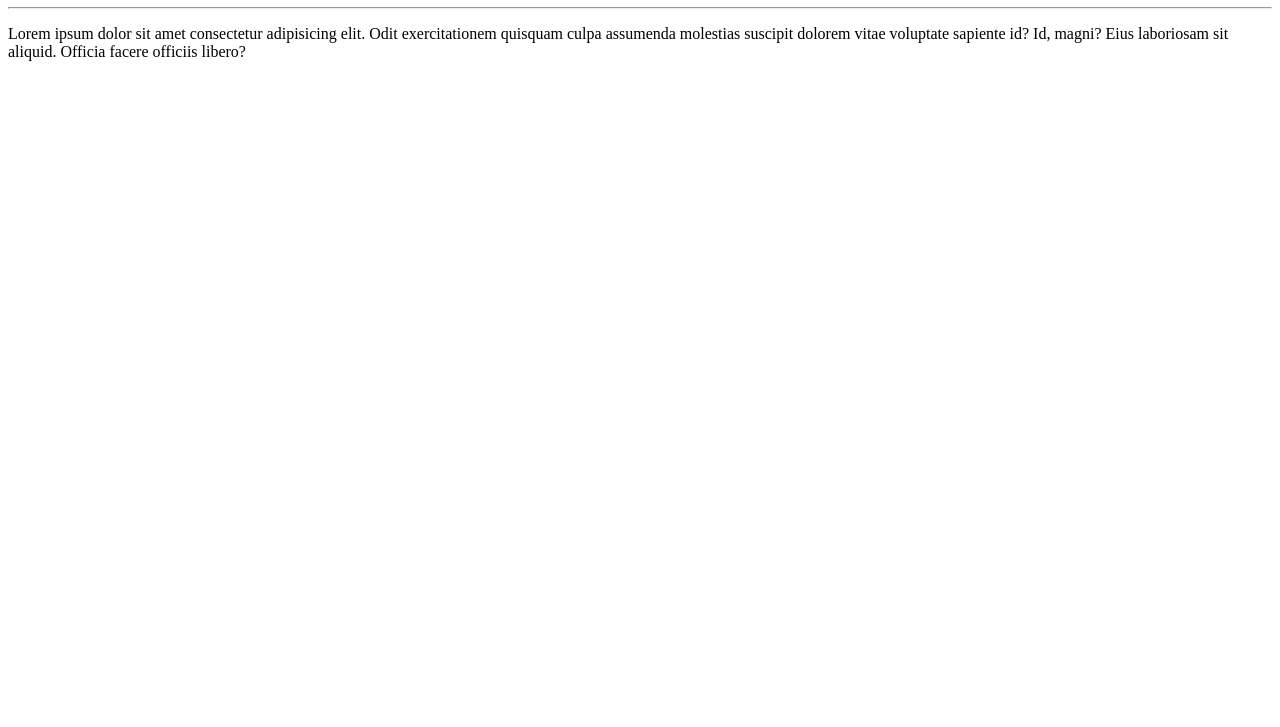
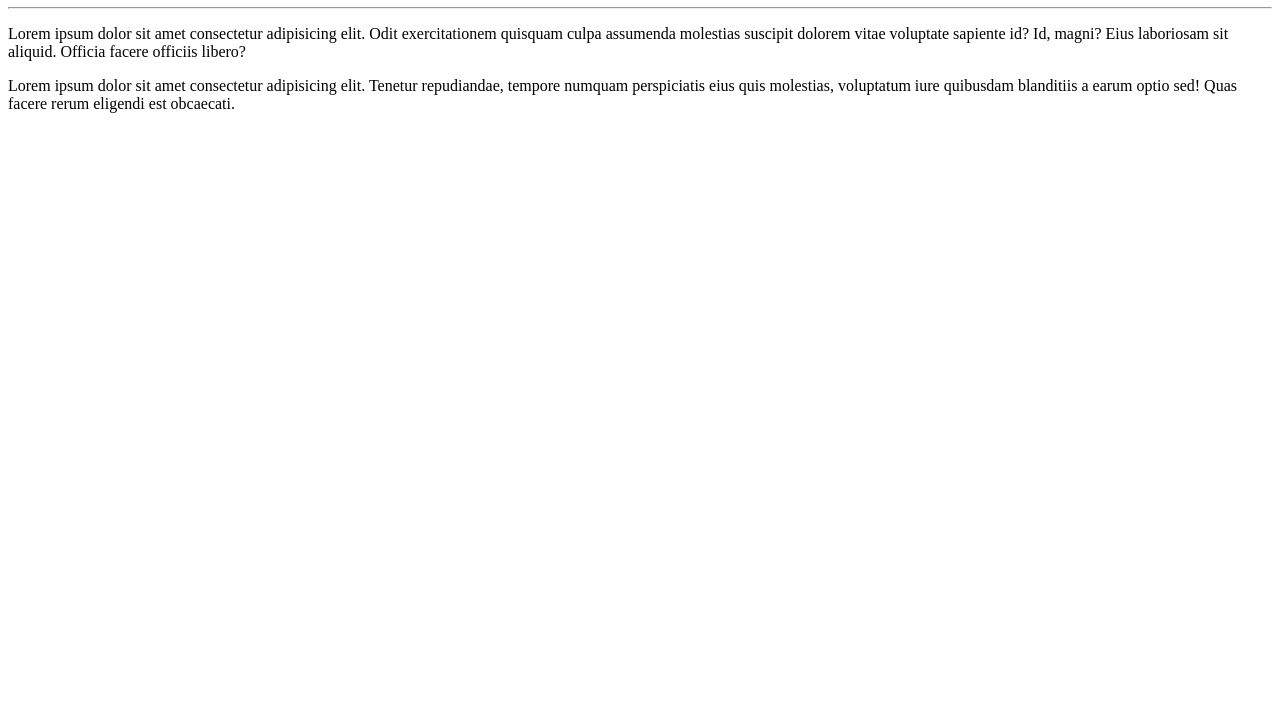
Before and after one commit to reginaldooriguella/Ola-Mundo, a plain HTML site: page site-exemplo/index.html in a window 1280 px wide. Shown: the part 73-800 px from the top of the page. Drawn offline with Linux system fonts and the light colour scheme.

Commit message:
adicionei um parágrafo

```diff
--- a/site-exemplo/index.html
+++ b/site-exemplo/index.html
@@ -9,5 +9,6 @@
     <h1>Olá, Mundo!</h1>
     <hr>
     <p>Lorem ipsum dolor sit amet consectetur adipisicing elit. Odit exercitationem quisquam culpa assumenda molestias suscipit dolorem vitae voluptate sapiente id? Id, magni? Eius laboriosam sit aliquid. Officia facere officiis libero?</p>
+    <p>Lorem ipsum dolor sit amet consectetur adipisicing elit. Tenetur repudiandae, tempore numquam perspiciatis eius quis molestias, voluptatum iure quibusdam blanditiis a earum optio sed! Quas facere rerum eligendi est obcaecati.</p>
 </body>
 </html>
```
